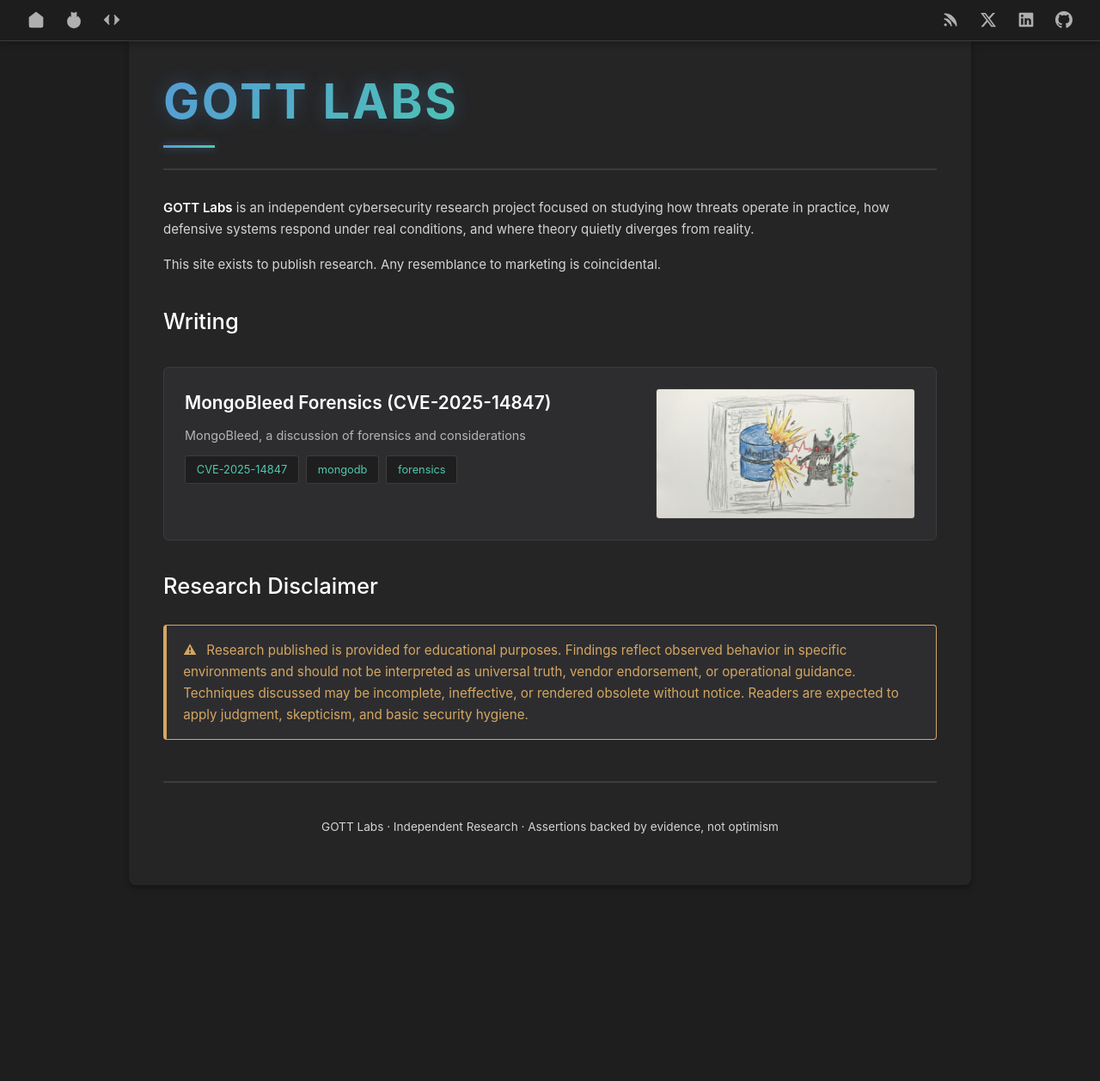
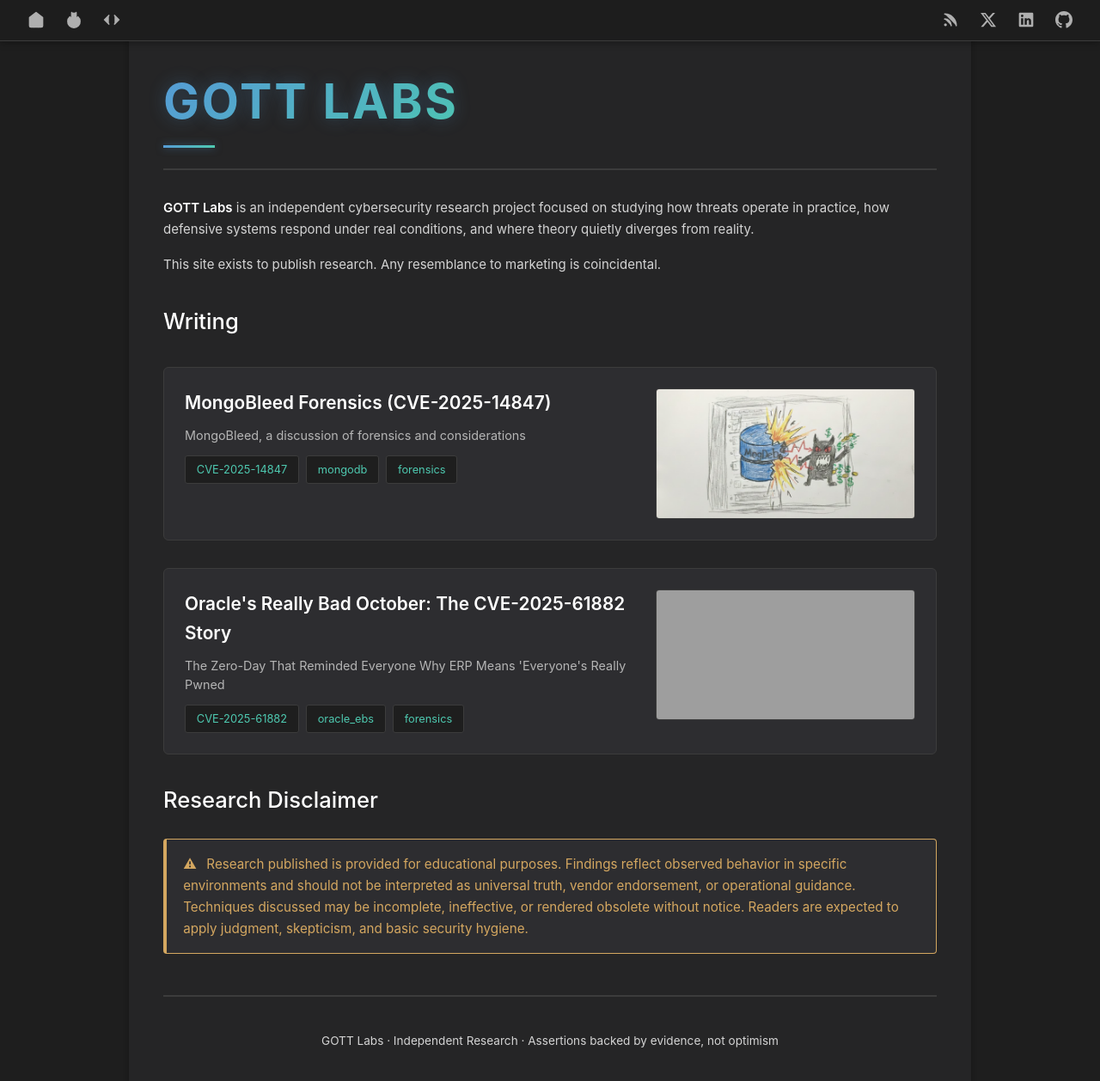
Before and after one commit to gottlabs/home, a Jekyll site: the page built from index.md, in a window 1280 px wide and 1311 px high. Shown: the top 1258 px of the window at 86% size. Built offline with Jekyll 4.4.1, drawn with Linux system fonts in a browser that asks for light colours; grey boxes are pictures that could not be loaded.

Commit message:
Update index.md

```diff
--- a/index.md
+++ b/index.md
@@ -23,6 +23,21 @@ This site exists to publish research. Any resemblance to marketing is coincident
   </div>
 </div>
 
+<div class="research-post">
+  <div class="post-content">
+    <h4><a href="{{ site.baseurl }}/2025/12/29/2025-12-31-cve2025-61882">Oracle's Really Bad October: The CVE-2025-61882 Story</a></h4>
+    <p>The Zero-Day That Reminded Everyone Why ERP Means 'Everyone's Really Pwned</p>
+    <div class="post-tags">
+      <span class="tag">CVE-2025-61882</span>
+      <span class="tag">oracle_ebs</span>
+      <span class="tag">forensics</span>
+    </div>
+  </div>
+  <div class="post-image">
+    <img src="{{ site.baseurl }}/assets/images/CVE-2025-61882.png" alt="oracle_ebs">
+  </div>
+</div>
+
 ### Research Disclaimer
 <span class="disclaimer">
 Research published is provided for educational purposes. Findings reflect observed behavior in specific environments and should not be interpreted as universal truth, vendor endorsement, or operational guidance. Techniques discussed may be incomplete, ineffective, or rendered obsolete without notice. Readers are expected to apply judgment, skepticism, and basic security hygiene.
```
